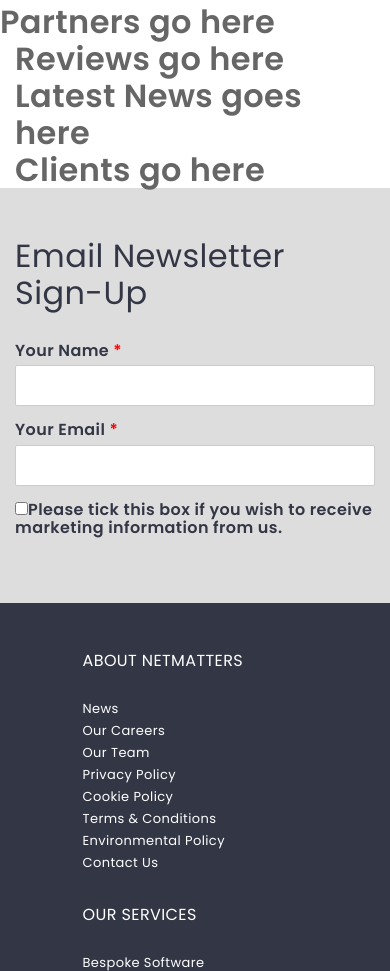
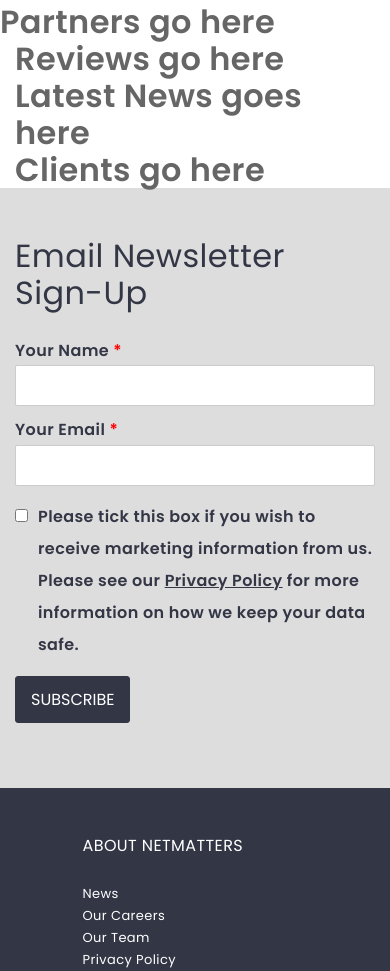
Before and after one commit to liamsinc/html-css-reflection, a PHP site: page / in a window 390 px wide; the page is wider, and only the part inside the window is pictured. Shown: the part 2996-3967 px from the top of that part. Run offline with PHP 8.4, Linux system fonts and the light colour scheme; some libraries are stand-ins or nearby versions.

Commit message:
Finished newsletter section -all elements added, all styles applied and responsive

```diff
--- a/css/style.css
+++ b/css/style.css
@@ -341,7 +341,7 @@ footer li {
   .visible-xs {
     display: none !important; } }
 
-@media (min-width: 991px) {
+@media (min-width: 1259px) {
   /* line 107, ../../../Documents/Netmatters/HTML_CSS_Reflection/scss/module/_footer.scss */
   .footer-row {
     justify-content: space-between; } }
@@ -371,6 +371,37 @@ footer li {
   font-weight: 600; }
 
 /* line 25, ../../../Documents/Netmatters/HTML_CSS_Reflection/scss/module/_newsletter.scss */
+.marketing-wrapper {
+  display: flex;
+  flex-direction: row;
+  align-items: left;
+  line-height: 2em; }
+
+/* line 32, ../../../Documents/Netmatters/HTML_CSS_Reflection/scss/module/_newsletter.scss */
+.marketing-text {
+  display: flex;
+  flex-direction: column;
+  text-align: left;
+  margin-left: 0.625em; }
+
+/* line 39, ../../../Documents/Netmatters/HTML_CSS_Reflection/scss/module/_newsletter.scss */
+.pp-link {
+  color: #333645;
+  text-decoration: underline; }
+  /* line 42, ../../../Documents/Netmatters/HTML_CSS_Reflection/scss/module/_newsletter.scss */
+  .pp-link:hover {
+    color: #000; }
+
+/* line 47, ../../../Documents/Netmatters/HTML_CSS_Reflection/scss/module/_newsletter.scss */
+.form-button {
+  background-color: #333645;
+  border: 1px solid #333645;
+  border-radius: 3px;
+  line-height: 2.1875em;
+  color: #fff;
+  padding: 0.3125em 0.9375em; }
+
+/* line 56, ../../../Documents/Netmatters/HTML_CSS_Reflection/scss/module/_newsletter.scss */
 .form-input {
   height: 2.9375em;
   padding: 0.3125em 0.9375em;
@@ -380,34 +411,39 @@ footer li {
   width: 100%;
   color: #555;
   font-size: 0.875em; }
-  /* line 34, ../../../Documents/Netmatters/HTML_CSS_Reflection/scss/module/_newsletter.scss */
+  /* line 65, ../../../Documents/Netmatters/HTML_CSS_Reflection/scss/module/_newsletter.scss */
   .form-input:focus {
     outline: 0;
     border-color: #5bc0de;
     box-shadow: inset 0 1px 1px rgba(0, 0, 0, 0.075), 0 0 8px rgba(91, 192, 222, 0.6); }
 
-/* line 41, ../../../Documents/Netmatters/HTML_CSS_Reflection/scss/module/_newsletter.scss */
+/* line 72, ../../../Documents/Netmatters/HTML_CSS_Reflection/scss/module/_newsletter.scss */
 .form-group {
   margin-bottom: 0.9375em; }
 
-/* line 45, ../../../Documents/Netmatters/HTML_CSS_Reflection/scss/module/_newsletter.scss */
+/* line 76, ../../../Documents/Netmatters/HTML_CSS_Reflection/scss/module/_newsletter.scss */
 .form-label, .form-input {
   display: block; }
 
-/* line 50, ../../../Documents/Netmatters/HTML_CSS_Reflection/scss/module/_newsletter.scss */
+/* line 81, ../../../Documents/Netmatters/HTML_CSS_Reflection/scss/module/_newsletter.scss */
 .form-label {
   margin: 0 0 0.3125em; }
 
-/* line 54, ../../../Documents/Netmatters/HTML_CSS_Reflection/scss/module/_newsletter.scss */
+/* line 85, ../../../Documents/Netmatters/HTML_CSS_Reflection/scss/module/_newsletter.scss */
 .sign-up-inputs-wrapper {
   display: flex;
   flex-direction: row;
   flex-wrap: wrap;
   column-gap: 1.875em; }
 
-/* line 61, ../../../Documents/Netmatters/HTML_CSS_Reflection/scss/module/_newsletter.scss */
+/* line 92, ../../../Documents/Netmatters/HTML_CSS_Reflection/scss/module/_newsletter.scss */
 .sign-up-input {
   flex: 1 1 28.125em; }
+
+@media (min-width: 991px) {
+  /* line 97, ../../../Documents/Netmatters/HTML_CSS_Reflection/scss/module/_newsletter.scss */
+  .marketing-text {
+    display: block; } }
 
 /* line 1, ../../../Documents/Netmatters/HTML_CSS_Reflection/scss/module/_hero.scss */
 .hero-section {
--- a/index.html
+++ b/index.html
@@ -145,10 +145,18 @@
                         </div>
                     </div>
                     <div class="form-group">
-                        <div>
-                            <input class="checkbox" type="checkbox"><label class="checkbox-label">Please tick this box if you wish to receive marketing information from us.</label>
+                        <div class="marketing-wrapper">
+                            <div class="">
+                                <input class="checkbox" type="checkbox">
+                            </div>
+                            <div class="marketing-text">
+                                <label class="checkbox-label">Please tick this box if you wish to receive marketing information from us.</label>
+                                <label class="checkbox-label">Please see our <a class="pp-link" href="#">Privacy Policy</a> for more information on how we keep your data safe.</label>
+                            </div>
                         </div>
-
+                    </div>
+                    <div class="form-group">
+                        <button class="form-button" type="submit">SUBSCRIBE</button>
                     </div>
                 </form>
             </div>
--- a/scss/module/_footer.scss
+++ b/scss/module/_footer.scss
@@ -103,7 +103,7 @@ footer li {
     }
 }
 
-@include mq(large) {
+@include mq(x-large) {
     .footer-row {
         justify-content: space-between;
     }
--- a/scss/module/_newsletter.scss
+++ b/scss/module/_newsletter.scss
@@ -20,6 +20,37 @@
 
 .newsletter label {
     font-weight: $font-weight--bold;
+}
+
+.marketing-wrapper {
+    display: flex;
+    flex-direction: row;
+    align-items: left;
+    line-height: 2em;
+}
+
+.marketing-text {
+    display: flex;
+    flex-direction: column;
+    text-align: left;
+    margin-left: em(10px);
+}
+
+.pp-link {
+    color: $pauper;
+    text-decoration: underline;
+    &:hover {
+        color: $black;
+    }
+}
+
+.form-button {
+    background-color: $pauper;
+    border: 1px solid $pauper;
+    border-radius: 3px;
+    line-height: em(35px);
+    color: $white;
+    padding: em(5px) em(15px);
 }
 
 .form-input {
@@ -62,6 +93,8 @@
     flex: 1 1 em(450px);
 }
 
-@include mq(small) {
-
+@include mq(large) {
+    .marketing-text {
+        display: block;
+    }
 }
```
Also changed, not shown: 1 other file.
